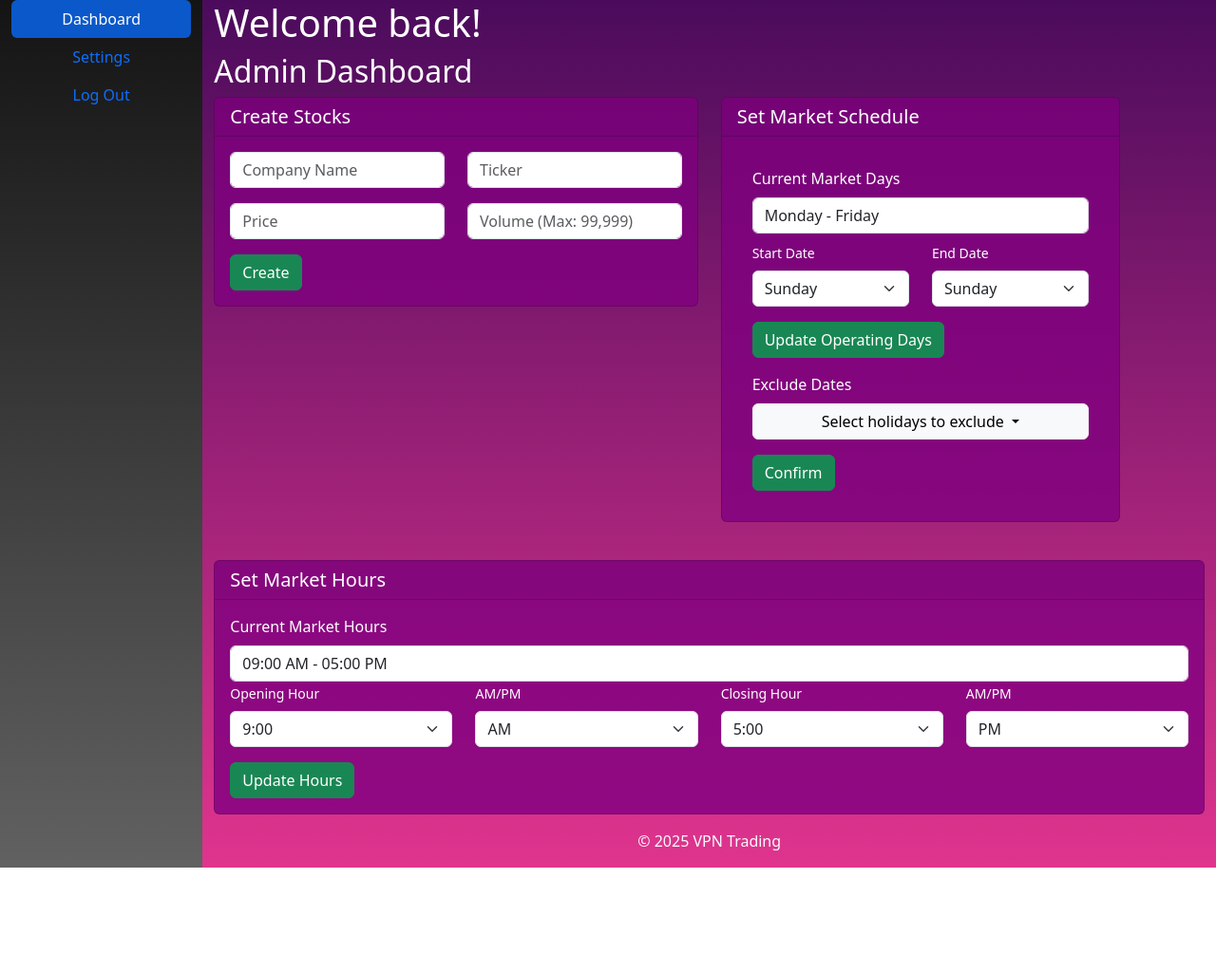
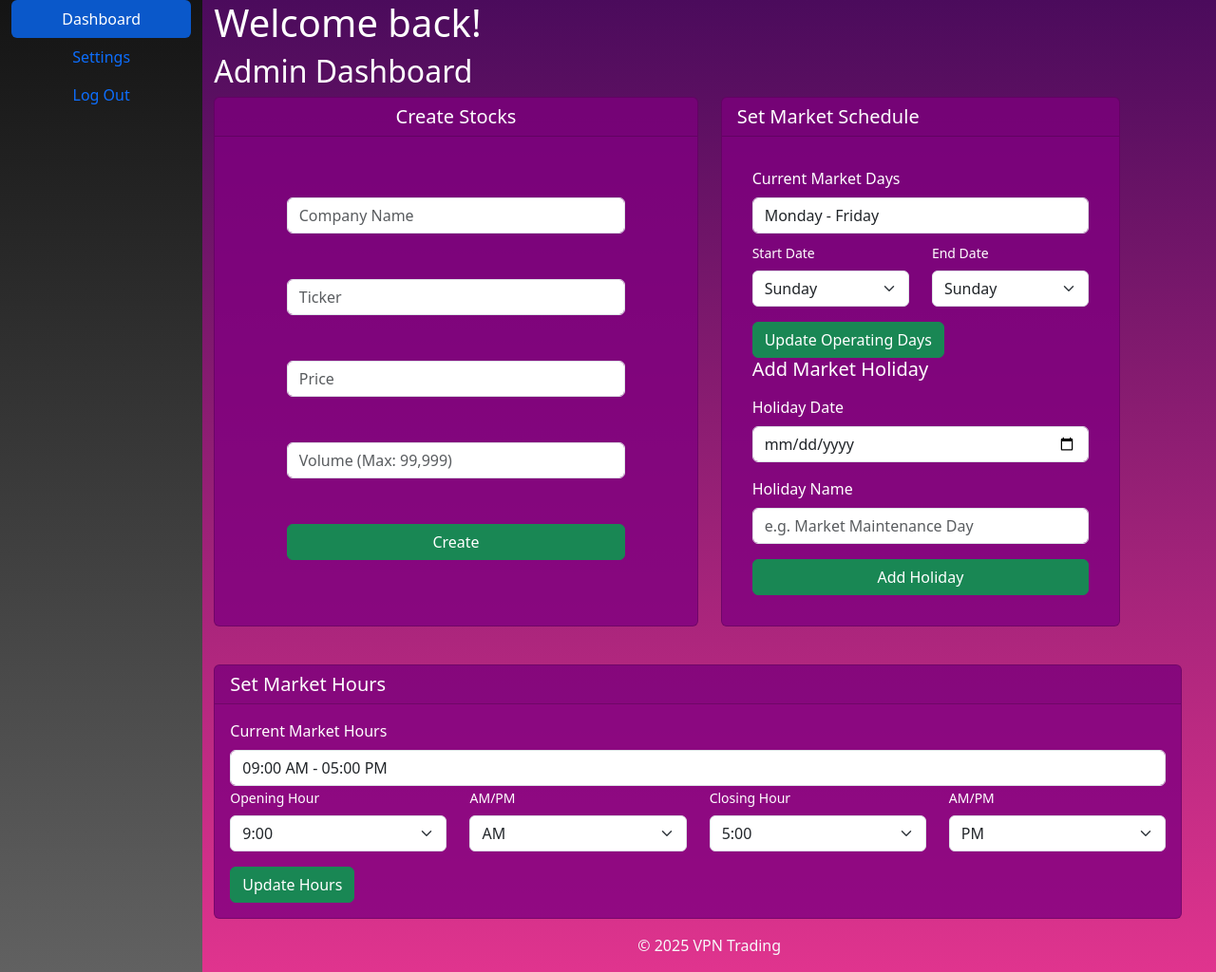
Before and after one commit to TrioStuds/Capstone-Git-Repo, a Flask app: page /admin_home in a window 1280 px wide. Shown: the whole page at 95% size. Before the commit the page ends 914 px from the top, so only its background shows below. Run offline with Flask 3, Linux system fonts and the light colour scheme; the visitor is signed in with stand-in values (Sample User, id 1); tables that the repository leaves empty hold one stand-in row (values such as "Sample post").

Commit message:
added us holidays to auto close market on those days and also added ability for admin to set custom market close dates that are not already accounted for.

```diff
--- a/app.py
+++ b/app.py
@@ -5,6 +5,7 @@ from decimal import Decimal
 from datetime import datetime, timedelta
 import random
 from werkzeug.security import generate_password_hash, check_password_hash
+import holidays
 
 app = Flask(__name__)
 
@@ -121,7 +122,7 @@ class MarketHours(db.Model):
     id = db.Column(db.Integer, primary_key=True)
     opening_time = db.Column(db.Time, nullable=False, default=datetime.strptime('9:00 AM', '%I:%M %p').time())
     closing_time = db.Column(db.Time, nullable=False, default=datetime.strptime('5:00 PM', '%I:%M %p').time())
-    is_active = db.Column(db.Boolean, default=True)
+    is_active = db.Column(db.Boolean, default=False)
 
     def __repr__(self):
         return f"<MarketHours {self.opening_time}-{self.closing_time} {'Active' if self.is_active else 'Inactive'}>"
@@ -136,6 +137,11 @@ class MarketSchedule(db.Model):
     def __repr__(self):
         status = "Holiday" if self.is_holiday else "Open"
         return f"<MarketSchedule {self.market.name} {self.start_date} to {self.end_date} ({status})>"
+
+class MarketHoliday(db.Model):
+    id = db.Column(db.Integer, primary_key=True)
+    date = db.Column(db.Date, unique=True, nullable=False)
+    name = db.Column(db.String(100), nullable=False)
 
 with app.app_context():
     db.create_all()
@@ -185,6 +191,15 @@ def is_market_open():
     market_hours = MarketHours.query.first()
     current_time = datetime.now().time()
     today = datetime.now().strftime("%A")
+    holiday_check = datetime.now().date()
+
+    us_holidays = holidays.UnitedStates()
+    if holiday_check in us_holidays:
+        return False
+
+    market_holiday = MarketHoliday.query.filter_by(date=holiday_check).first()
+    if market_holiday:
+        return False
 
     if not market_schedule or market_schedule.is_holiday:
         return False
@@ -213,8 +228,6 @@ def is_market_open():
         in_time_range = False
 
     return in_day_range and in_time_range
-
-from flask import request
 
 @app.before_request
 def check_admin_exists():
@@ -409,8 +422,32 @@ def admin_home():
     market_hours = MarketHours.query.first()
     market_schedule = MarketSchedule.query.first() #added for market schedule
 
-    # Handling stock creation
     if request.method == 'POST':
+        if 'add_holiday' in request.form:
+            holiday_date = request.form.get('holiday_date')
+            holiday_name = request.form.get('holiday_name')
+
+            if not holiday_date or not holiday_name:
+                flash("Please enter both a date and name for the holiday.", "warning")
+                return redirect(url_for('admin_home'))
+
+            existing = MarketHoliday.query.filter_by(date=holiday_date).first()
+            us_holidays = holidays.UnitedStates()
+            if existing or holiday_date in us_holidays:
+                flash("A holiday already exists on that date.", "warning")
+                return redirect(url_for('admin_home'))
+
+            try:
+                new_holiday = MarketHoliday(date=holiday_date, name=holiday_name)
+                db.session.add(new_holiday)
+                db.session.commit()
+                flash(f"Added holiday: {holiday_name} ({holiday_date})", "success")
+            except Exception as e:
+                db.session.rollback()
+                flash("Error adding holiday. Please check your input.", "danger")
+
+            return redirect(url_for('admin_home'))
+
         company_name = request.form.get('company_name')
         ticker = request.form.get('ticker')
         price = request.form.get('price')
--- a/templates/admin_home.html
+++ b/templates/admin_home.html
@@ -20,32 +20,26 @@
         <!-- Bootstrap row container -->
         <div class="row">
             <!-- Left column: Creating Stocks -->
-             <div class="col-md-6 mb-4">
-                <div class="card" style="background-color: rgba(128, 0, 128, 0.8);">
-                    <div class="card-header">
+            <div class="col-md-6 mb-3 d-flex">
+                <div class="card w-100" style="background-color: rgba(128, 0, 128, 0.8);">
+                    <div class="card-header text-center">
                         <h5 class="text-white mb-0">Create Stocks</h5>
                     </div>
-                    <div class="card-body">
-                        <form method="POST" action="{{url_for('admin_home')}}">
-                            <!-- First row of inputs fields -->
-                            <div class="row mb-3">
-                                <div class="col-6">
+                    <div class="card-body d-flex flex-column align-items-center">
+                        <form method="POST" action="{{ url_for('admin_home') }}" class="w-100 d-flex flex-column align-items-center">
+                            <div class="mb-5 w-75 mt-5">
                                 <input type="text" name="company_name" class="form-control" placeholder="Company Name" required>
                             </div>
-                                <div class="col-6">
+                            <div class="mb-5 w-75">
                                 <input type="text" name="ticker" class="form-control" placeholder="Ticker" required>
                             </div>
-                            </div>
-                            <div class="row mb-3">
-                                <div class="col-6">
+                            <div class="mb-5 w-75">
                                 <input type="number" step="0.01" name="price" class="form-control" placeholder="Price" required>
                             </div>
-                                <div class="col-6">
+                            <div class="mb-5 w-75">
                                 <input type="text" name="volume" class="form-control" placeholder="Volume (Max: 99,999)">
                             </div>
-                            </div>
-                            <!-- Submit button for creating new stock -->
-                            <button class="btn btn-success">Create</button>
+                            <button type="submit" class="btn btn-success w-75">Create</button>
                         </form>
                     </div>
                 </div>
@@ -96,29 +90,18 @@
                                 </div>
                                 <button type="submit" class="btn btn-success">Update Operating Days</button>
                             </form>
-                            <div class="mb-3 mt-3">
-                                <label class="form-label text-white">Exclude Dates</label>
-                                <div class="dropdown">
-                                    <button class="btn btn-light dropdown-toggle w-100" type="button" data-bs-toggle="dropdown">
-                                        Select holidays to exclude
-                                    </button>
-                                    <ul class="dropdown-menu w-100"><!-- Holiday exclusion dropdown section -->
-                                        <li><a class="dropdown-item" href="#">New Year's Day (January 1)</a></li>
-                                        <li><a class="dropdown-item" href="#">Martin Luther King Jr. Day (3rd Monday in January)</a></li>
-                                        <li><a class="dropdown-item" href="#">Washington's Birthday / Presidents' Day (3rd Monday in February)</a></li>
-                                        <li><a class="dropdown-item" href="#">Memorial Day (Last Monday in May)</a></li>
-                                        <li><a class="dropdown-item" href="#">Juneteenth (June 19)</a></li>
-                                        <li><a class="dropdown-item" href="#">Independence Day (July 4)</a></li>
-                                        <li><a class="dropdown-item" href="#">Labor Day (1st Monday in September)</a></li>
-                                        <li><a class="dropdown-item" href="#">Columbus Day (2nd Monday in October)</a></li>
-                                        <li><a class="dropdown-item" href="#">Veterans Day (November 11)</a></li>
-                                        <li><a class="dropdown-item" href="#">Thanksgiving Day (4th Thursday in November)</a></li>
-                                        <li><a class="dropdown-item" href="#">Christmas Day (December 25)</a></li>
-                                    </ul>
+                            <form action="{{ url_for('admin_home') }}" method="POST">
+                                <h5 class="text-white mb-3">Add Market Holiday</h5>
+                                <div class="mb-3">
+                                    <label for="holiday_date" class="form-label text-white">Holiday Date</label>
+                                    <input type="date" class="form-control" id="holiday_date" name="holiday_date" required>
                                 </div>
+                                <div class="mb-3">
+                                    <label for="holiday_name" class="form-label text-white">Holiday Name</label>
+                                    <input type="text" class="form-control" id="holiday_name" name="holiday_name" placeholder="e.g. Market Maintenance Day" required>
                                 </div>
-                            <button class="btn btn-success">Confirm</button>
-                        </div>
+                                <button type="submit" name="add_holiday" class="btn btn-success w-100">Add Holiday</button>
+                            </form>
                     </div>
                 </div>
             </div><!-- End of Set Market Schedule Card --><!-- End of Set Market Schedule Card -->
```
Lines whose indentation alone changed are shown as unchanged.
